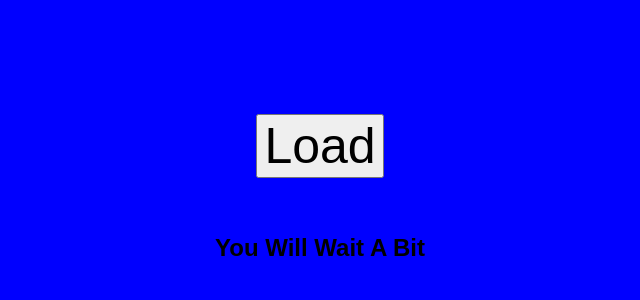
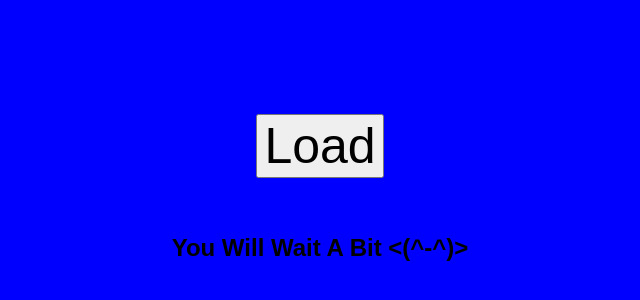
Before and after one commit to KBKracker/Catch, a plain HTML site: page index.html in a window 1280 px wide. Shown: the part 128-428 px from the top of the page, without its empty margins (320-960 px from the left). Drawn offline with nearby package versions, Linux system fonts and the light colour scheme.

Commit message:
LOAD AND GAME

```diff
--- a/app.js
+++ b/app.js
@@ -5,5 +5,5 @@ $("button").click(function(){
             $("button").hide();
             $("h2").hide();
     }, 60000);
-
-});
+     window.alert("Validation May Take A While");
+   });
--- a/index.html
+++ b/index.html
@@ -26,7 +26,7 @@
 	<br>
 	<br>
 	<br>
-	<h2>You Will Wait A Bit
+	<h2>You Will Wait A Bit <(^-^)>
 	<script src="https://ajax.googleapis.com/ajax/libs/jquery/2.1.3/jquery.min.js"></script>
 	<script src="app.js"></script>
 </body>
```
